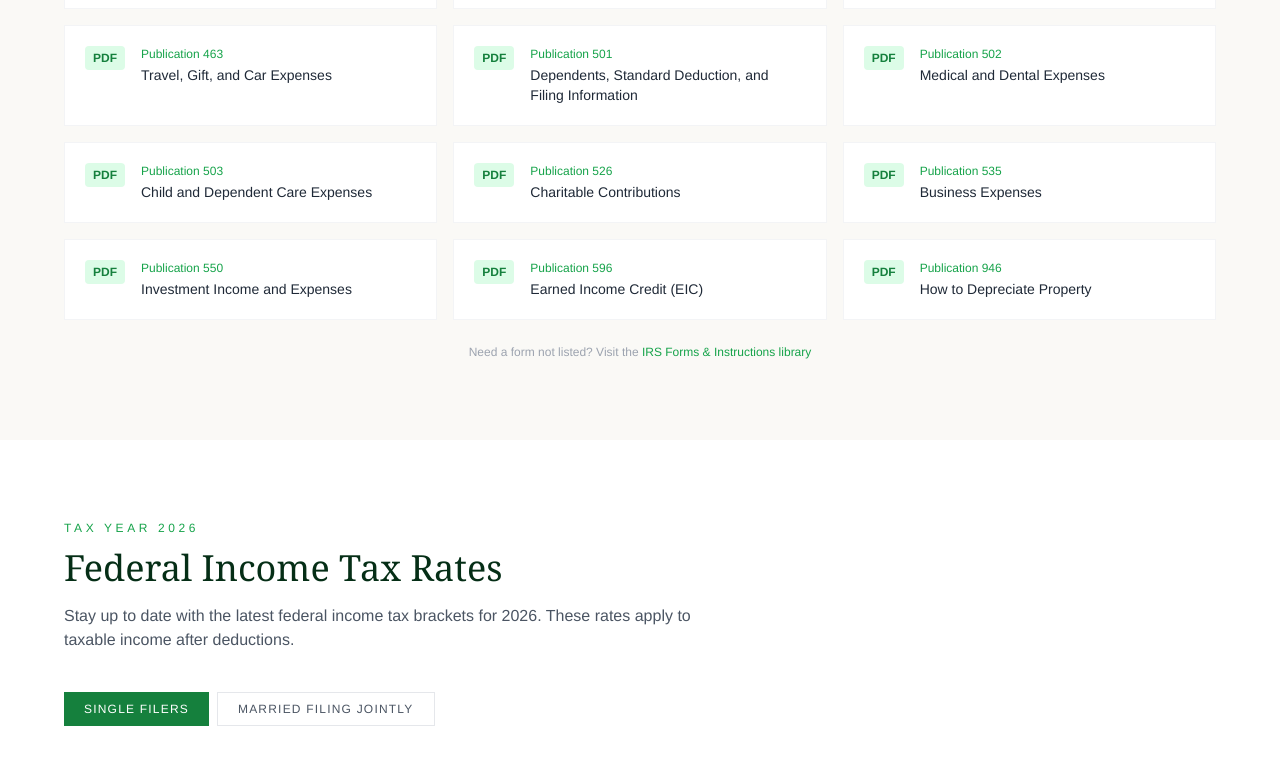
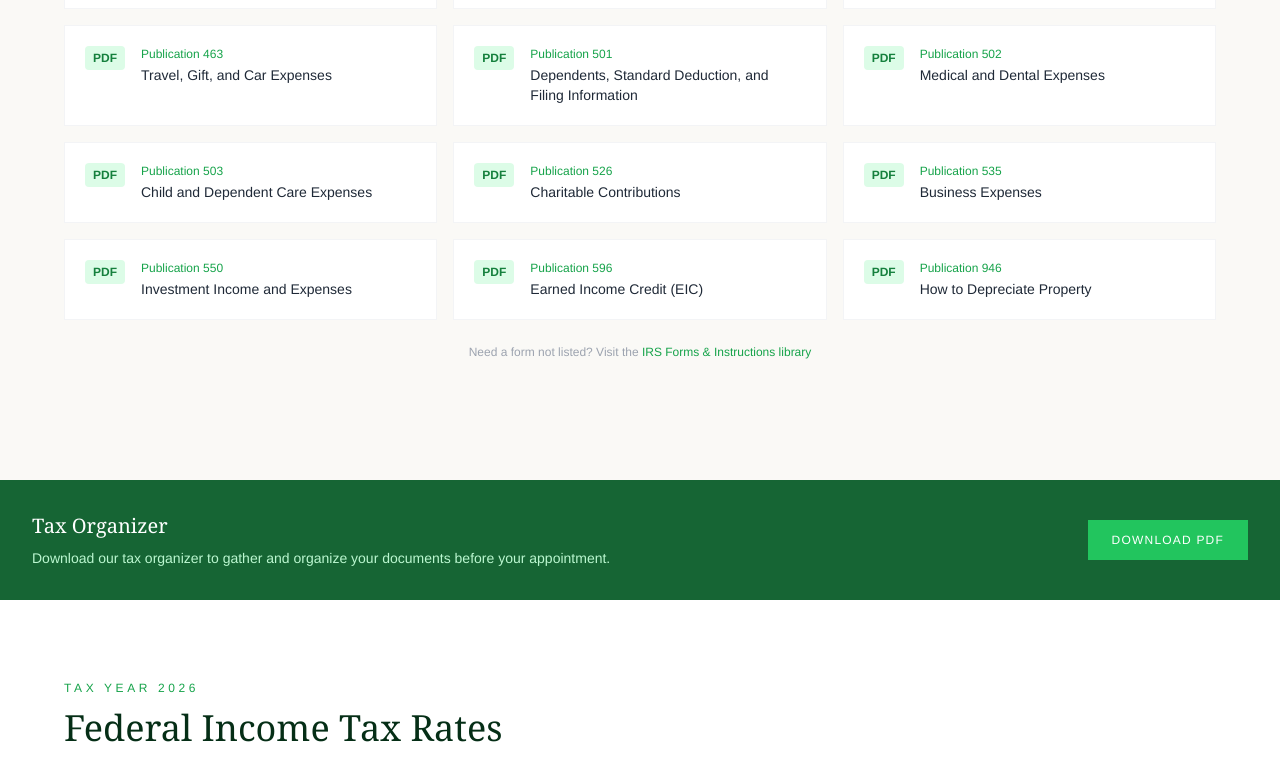
Before and after one commit to rmathew21/msacpas, a React (Vite) app: page /resources in a window 1280 px wide. Shown: the part 853-1610 px from the top of the page. Built offline with nearby package versions, Linux system fonts and the light colour scheme.

Commit message:
moved tax oranizer from Services to Resources page

```diff
--- a/src/pages/Resources.jsx
+++ b/src/pages/Resources.jsx
@@ -150,6 +150,7 @@ export default function Resources() {
         <div className="max-w-6xl mx-auto flex flex-wrap gap-6 justify-center md:justify-start">
           {[
             { label: 'IRS Publications', href: '#publications' },
+            { label: 'Tax Organizer', href: '#taxOrganizer' },
             { label: '2026 Tax Rates', href: '#tax-rates' },
             { label: 'Record Retention', href: '#retention' },
             { label: 'FAQs', href: '#faqs' },
@@ -194,6 +195,24 @@ export default function Resources() {
           </p>
         </div>
       </section>
+
+      <section id="taxOrganizer" className='scroll-mt-32'>
+      <div className="mt-10 bg-forest-800 text-white p-8 flex flex-col md:flex-row items-center justify-between gap-6">
+            <div>
+              <h3 className="text-xl font-serif mb-2">Tax Organizer</h3>
+              <p className="text-forest-200 text-sm">Download our tax organizer to gather and organize your documents before your appointment.</p>
+            </div>
+            <a
+              href="https://oriole-point-wx69.squarespace.com/s/MSACPAsTaxOrganizer.pdf"
+              target="_blank"
+              rel="noopener noreferrer"
+              className="whitespace-nowrap bg-forest-500 hover:bg-forest-400 text-white px-6 py-3 text-xs tracking-widest uppercase font-medium transition-colors"
+            >
+              Download PDF
+            </a>
+          </div>
+      </section>
+
 
       {/* 2026 Tax Rates */}
       <section id="tax-rates" className="bg-white py-20 px-6 scroll-mt-32">
--- a/src/pages/Services.jsx
+++ b/src/pages/Services.jsx
@@ -119,7 +119,7 @@ export default function Services() {
           </div>
 
           {/* Tax Organizer CTA */}
-          <div className="mt-10 bg-forest-800 text-white p-8 flex flex-col md:flex-row items-center justify-between gap-6">
+          {/* <div className="mt-10 bg-forest-800 text-white p-8 flex flex-col md:flex-row items-center justify-between gap-6">
             <div>
               <h3 className="text-xl font-serif mb-2">Tax Organizer</h3>
               <p className="text-forest-200 text-sm">Download our tax organizer to gather and organize your documents before your appointment.</p>
@@ -132,7 +132,7 @@ export default function Services() {
             >
               Download PDF
             </a>
-          </div>
+          </div> */}
         </div>
       </section>
 
```
